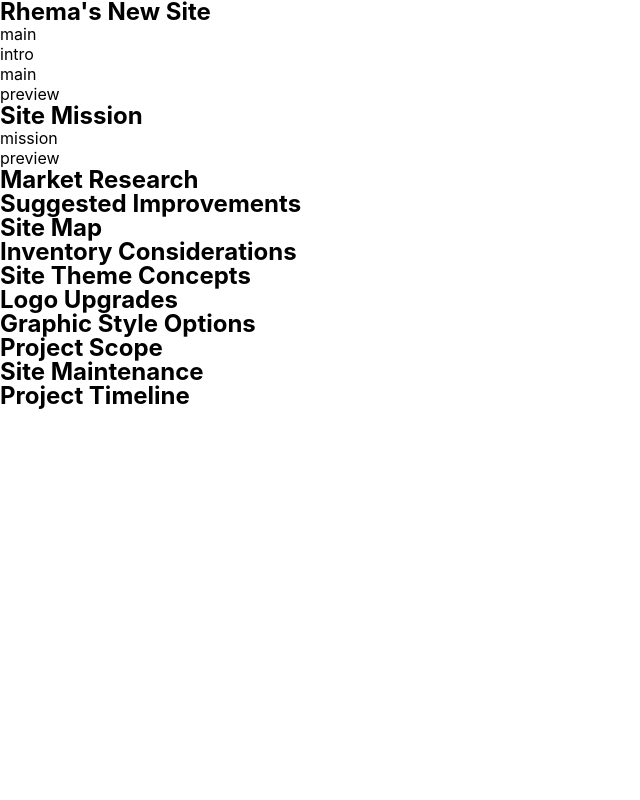
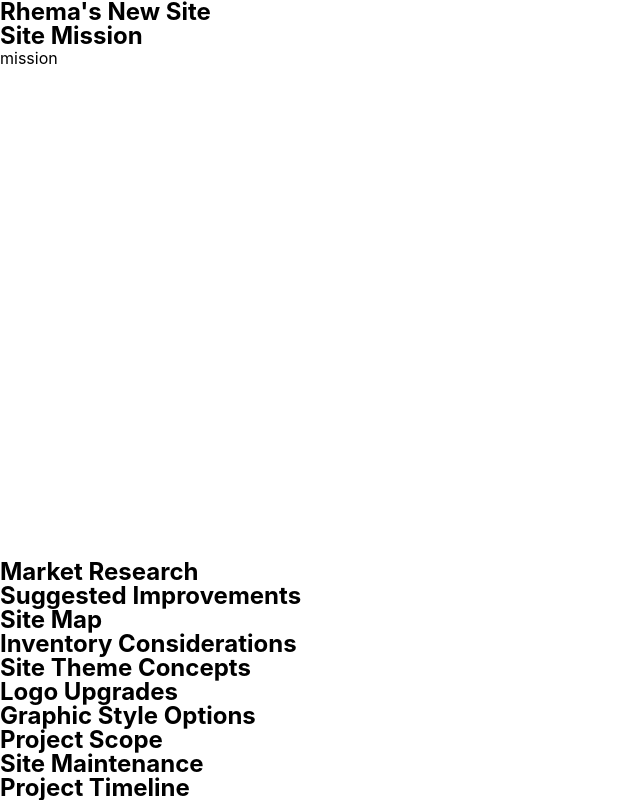
Before and after one commit to RoxanneTabuena/rhema-buyers-guide, a React (Create React App) app: page / in a window 1280 px wide. Shown: the whole page, without its empty margins (0-640 px from the left). Built offline with nearby package versions, Linux system fonts and the light colour scheme.

Commit message:
fish-eye sizing

```diff
--- a/src/App.css
+++ b/src/App.css
@@ -27,6 +27,10 @@ ol[role='list'] {
 }
 
 /* Set core body defaults */
+
+#root{
+  height: 100vh;
+}
 body {
   min-height: 100vh;
   margin: auto;
--- a/src/components/root/Root.js
+++ b/src/components/root/Root.js
@@ -2,7 +2,7 @@ import { useState, useEffect } from "react";
 import { useLocation } from "react-router-dom";
 import { Header } from "./Header";
 import { Footer } from "./Footer";
-import { getHeadArts, getFootArts, getArtFromPath } from "../utils";
+import { getHeadArts, getFootArts, getArtFromPath, getMainHeight } from "../utils";
 import { NavItem } from "./NavItem";
 import style from './root.module.css'
 import { Viewport } from "./Viewport/Viewport";
@@ -10,6 +10,7 @@ import { Viewport } from "./Viewport/Viewport";
 export const Root = () => {
     const [ curArt, setCurArt ] = useState('intro')
     const { pathname } = useLocation()
+    const mainHeight = getMainHeight()
 
     useEffect(()=>{
         if(pathname === '/'){
@@ -23,7 +24,7 @@ export const Root = () => {
             <header>
                 <Header arts={getHeadArts(curArt)}/>
             </header>
-            <main>
+            <main style={{height: `${mainHeight}px`}}>
             <NavItem art={curArt}/>
             <Viewport cur={curArt}/>
             </main>
--- a/src/components/root/Viewport/Preview.js
+++ b/src/components/root/Viewport/Preview.js
@@ -1,17 +1,17 @@
+import { NavItem } from "../NavItem";
 import { titleSequence } from "../../content/articleDir";
 import { miniRouter } from "./miniRouter";
 import { getNextArt } from "../../utils";
 import style from './viewport.module.css'
 
 export const Preview = ({cur}) => {
-    console.log(cur)
     const next = getNextArt(cur)
     return (
         <div className={style.preview}>
-            <p>preview</p>
+            <NavItem art={next}>
             <h2>{titleSequence[next]}</h2>
+            </NavItem>
             {miniRouter[next]}
-            <p>preview</p>
         </div>
     )
 }
--- a/src/components/root/Viewport/Viewport.js
+++ b/src/components/root/Viewport/Viewport.js
@@ -6,14 +6,7 @@ import style from './viewport.module.css'
 export const Viewport = ({cur}) => {
     return (
         <div className={style.viewport}>
-            <div className={style.cur}>
-                <p>main</p>
-                { cur === 'intro'?
-                <Article art={'intro'}/>
-                : <Outlet/>
-                }
-                <p>main</p>
-            </div>
+            <Outlet />
             <Preview cur={cur}/>
         </div>
     )
--- a/src/components/root/Viewport/viewport.module.css
+++ b/src/components/root/Viewport/viewport.module.css
@@ -0,0 +1,3 @@
+.viewport {
+    height: 100%;
+}
--- a/src/components/root/root.module.css
+++ b/src/components/root/root.module.css
@@ -1,22 +1,11 @@
 /* general layout */
 .body{
-    min-height: 100vh;
-    width: 100vw;
+    height: 100%;
+    width: 100%;
     position: relative;
 }
 
-/* header, footer {
-    position: absolute;
-    width: inherit;
-} */
-header{
-    top: 0;
+footer{
+    position: fixed;
+    bottom: 0;
 }
-
-main {
-    height: 100%;
-}
-
-footer {
-    top:0
-}
--- a/src/components/utils.js
+++ b/src/components/utils.js
@@ -1,16 +1,15 @@
 import { titleSequence} from "./content/articleDir"
+// title utils
 export const getArtFromPath = (path) => {
     return path.slice(1)
 }
-
+let titles = Object.keys(titleSequence)
 export const getHeadArts = (art) => {
-    let titles = Object.keys(titleSequence)
     let index = titles.findIndex(article=> article === art)
     return titles.slice(0,index)
 }
 
 export const getFootArts = (art) => {
-    let titles = Object.keys(titleSequence)
     let index = titles.findIndex(article=> article === art)+2
     if(index > titles.length-1){
         return false
@@ -19,10 +18,19 @@ export const getFootArts = (art) => {
 }
 
 export const getNextArt = (art) => {
-    let titles = Object.keys(titleSequence)
     let index = titles.findIndex(article=> article === art)+1
     if(index === titles.length){
         return false
     }
     return titles[index]
 }
+
+// determine main height
+export const getMainHeight = () => {
+    let anchor = document.querySelector('a')
+    if(anchor){
+        let total = window.innerHeight
+        let titleHeight = anchor.offsetHeight*[titles.length-2]
+        return total-titleHeight
+    }
+}
```
